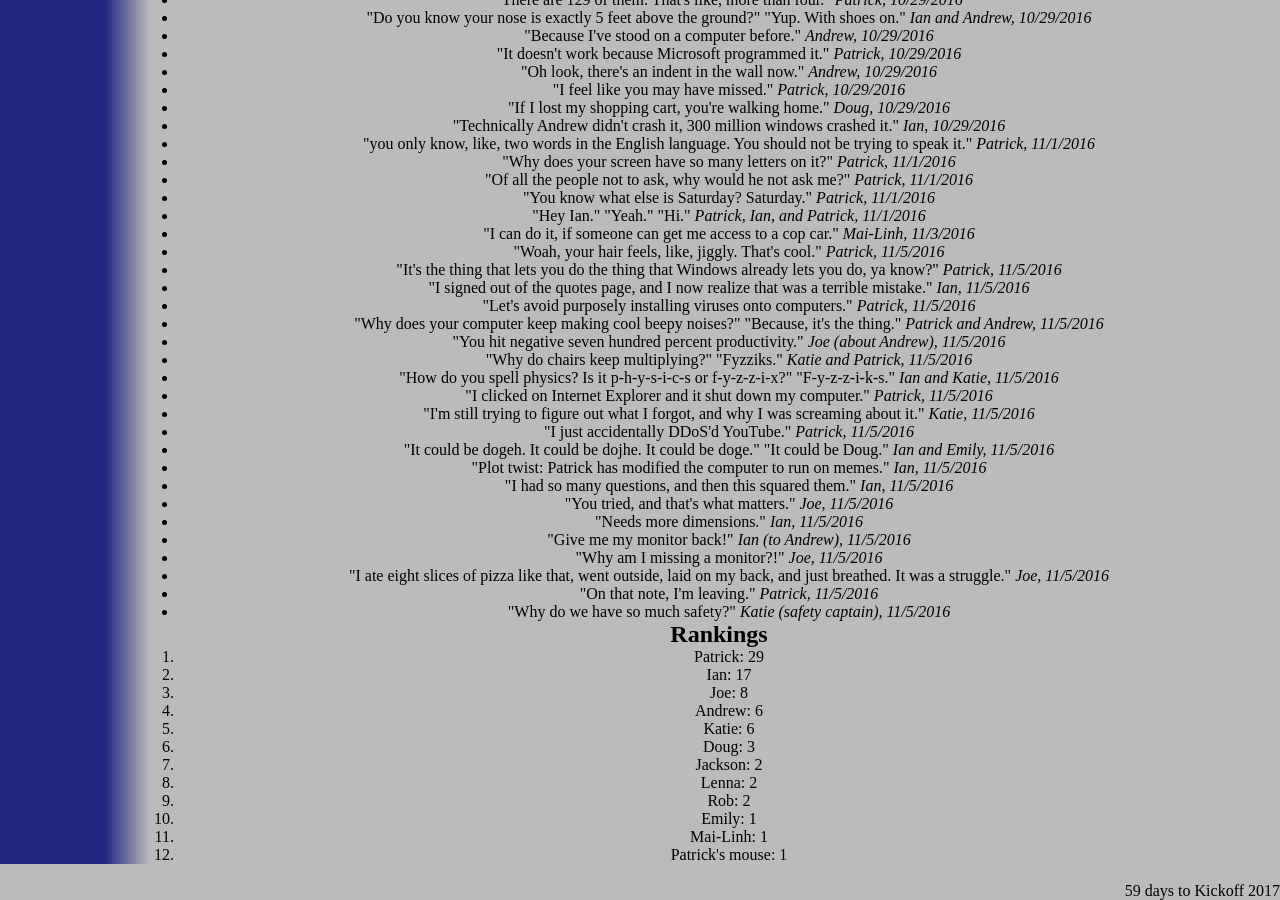
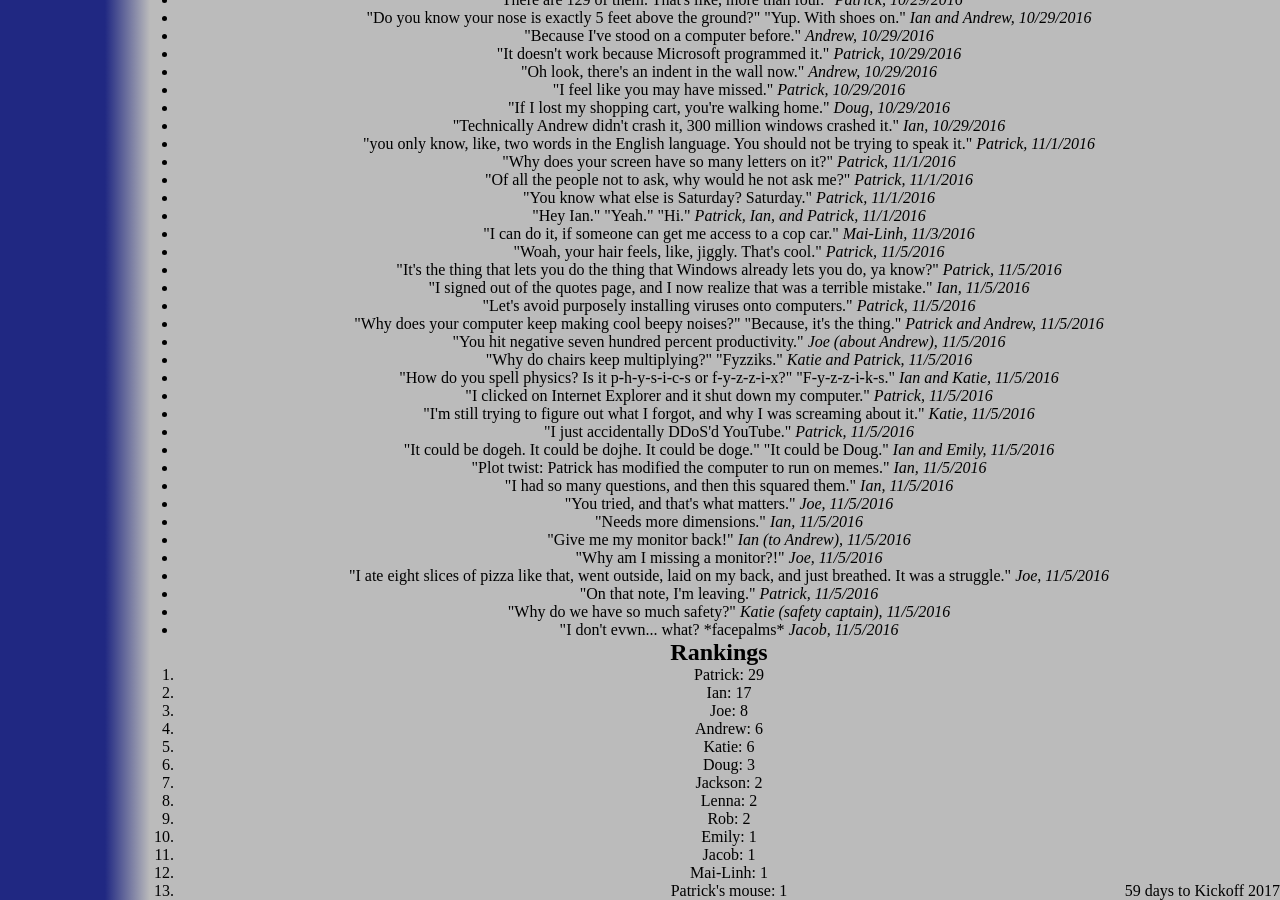
Before and after one commit to katiebugmoon/FRC4131.github.io, a Jekyll site: the page built from media/2017/quotes.html, in a window 1280 px wide and 900 px high, scrolled down 619 px. Built offline with Jekyll 4.4.1, drawn with Linux system fonts in a browser that asks for light colours; nearby versions of some CDN libraries.

Commit message:
Update quotes.html

```diff
--- a/media/2017/quotes.html
+++ b/media/2017/quotes.html
@@ -65,6 +65,7 @@ title: Build Season 2017 Quotes
 	<li>"I ate eight slices of pizza like that, went outside, laid on my back, and just breathed. It was a struggle." <i>Joe, 11/5/2016</i></li>
 	<li>"On that note, I'm leaving." <i>Patrick, 11/5/2016</i></li>
 	<li>"Why do we have so much safety?" <i>Katie (safety captain), 11/5/2016</i></li>
+	<li>"I don't evwn... what? *facepalms* <i>Jacob, 11/5/2016</i></li>
 </ul>
 <h2>Rankings</h2>
 <ol id='rankings'></ol>
```
